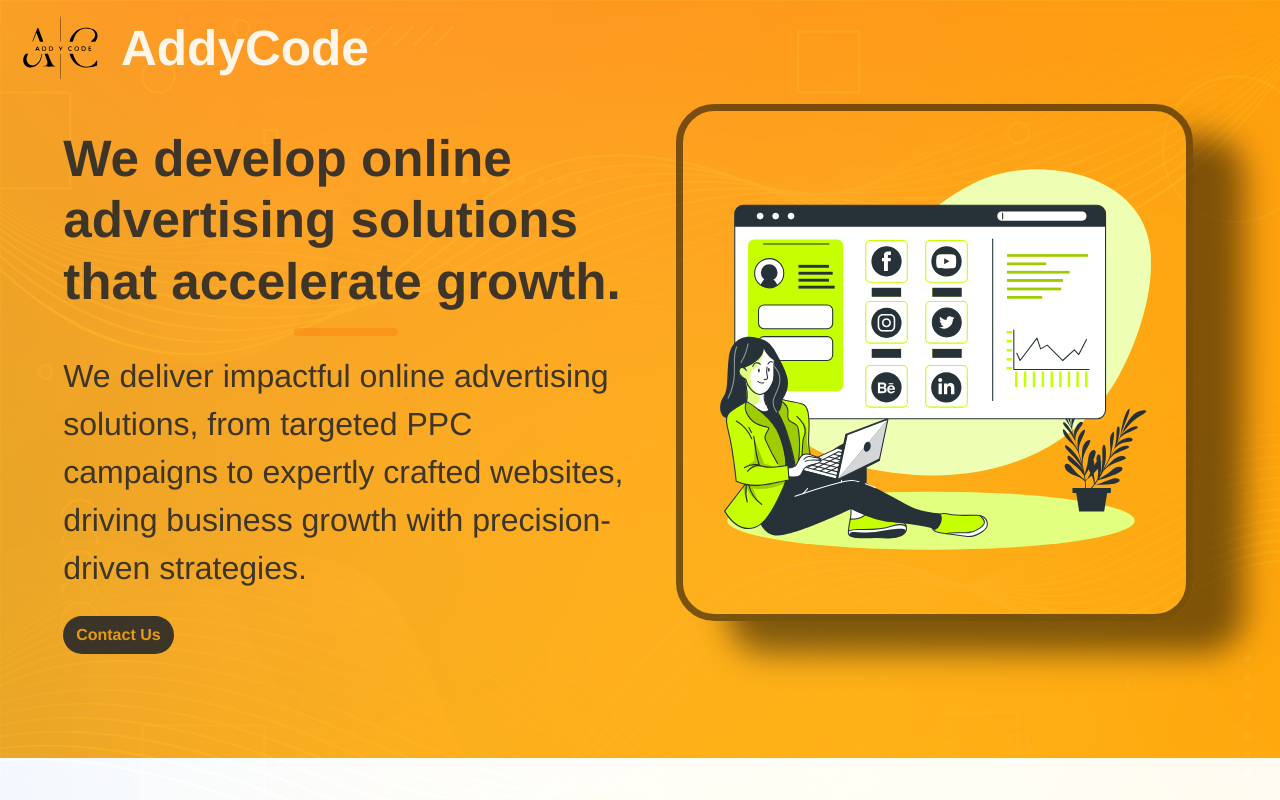
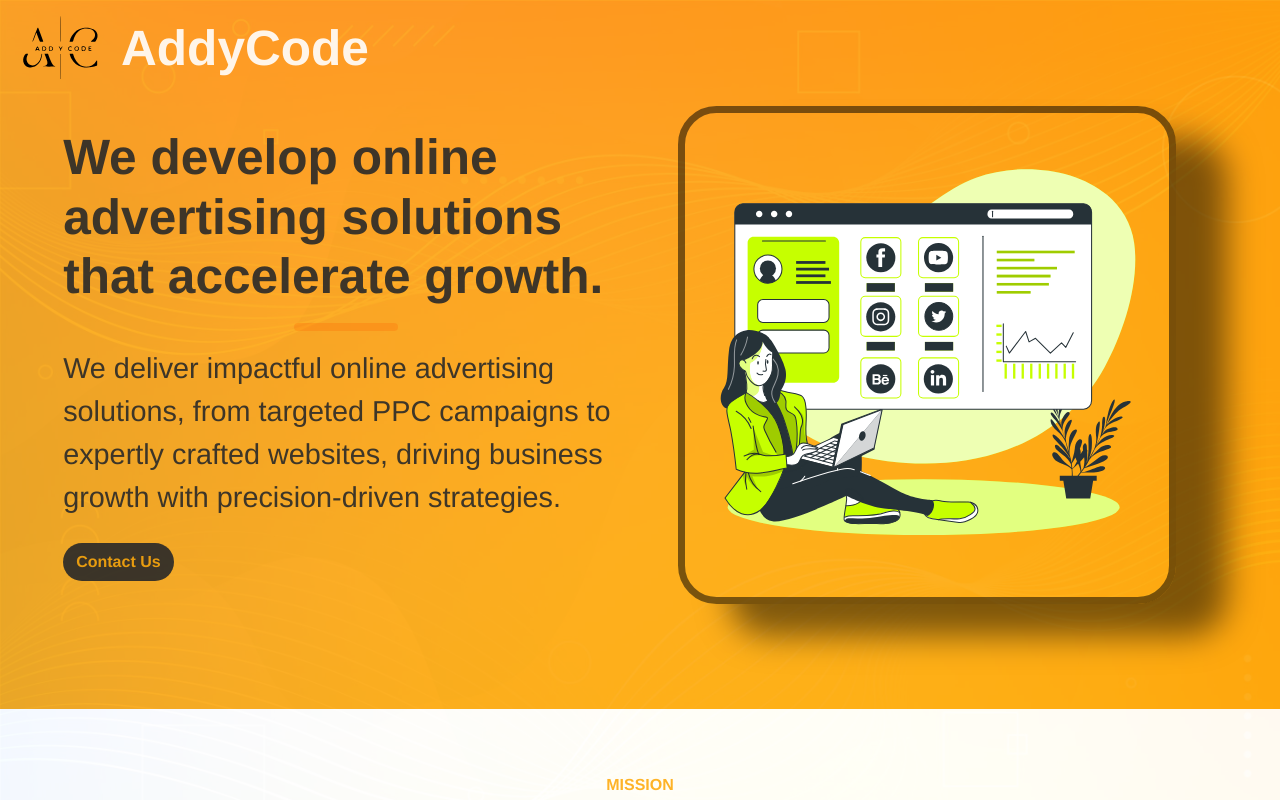
Before and after one commit to Saurabh-Kuma/AddyCode-Frontend, an Angular app: page / in a window 1280 px wide. Shown: the top 800 px of the page. Built offline with nearby package versions, Linux system fonts and the light colour scheme.

Commit message:
form improved

```diff
--- a/src/app/home/home.component.css
+++ b/src/app/home/home.component.css
@@ -66,13 +66,13 @@
 
 .heading-info {
   font-weight: 900;
-  font-size: clamp(1.9rem, 4vw, 3.3rem);
+  font-size: clamp(1.9rem, 4vw, 3.1rem);
   color: rgba(41, 41, 41, 0.9);
 }
 
 .info-detail {
-  font-weight: 500;
-  font-size: clamp(1.2rem, 3vw, 2rem);
+  font-weight:530;
+  font-size: clamp(1.2rem, 2.5vw, 1.8rem);
   font-stretch: extra-expanded;
   color: rgba(41, 41, 41, 0.9);
 }
@@ -93,11 +93,12 @@
 }
 
 .img-div {
-  padding: 3vh;
+  padding: clamp(1vh, 2vw, 4vh);
+  /* margin-left: 3vh; */
 }
 
 .handle-img-ppc {
-  width: 100%;
+  width: 97%;
   border: 0.6vw solid #00000085;
   box-shadow: 4vw 4vh 2.5vw rgba(0, 0, 0, 0.5);
   border-radius: 3vw;
--- a/src/app/home/home.component.html
+++ b/src/app/home/home.component.html
@@ -121,7 +121,7 @@
                     <label class='form-label' for="Message">Message: </label>
                     <textarea class='form-control mb-5' name="message" [(ngModel)]="message" id="" placeholder="type any message..."></textarea>
                     <p class="text-danger text-center">{{warning}}</p>
-                    <input class="btn btn-submit" type="button" (click)="onSubmit()" value="submit">
+                    <input class="btn btn-submit" type="button" #submitBtn (click)="onSubmit()" value="submit">
 
             </div>
             <div class="col-md-7 card shadow-lg mt-4 mx-auto contactUsdiv sent-success" *ngIf="!submitted">
--- a/src/app/home/home.component.ts
+++ b/src/app/home/home.component.ts
@@ -1,6 +1,6 @@
 import { CommonModule} from '@angular/common';
 import { HttpClient, HttpClientModule} from '@angular/common/http';
-import { Component, HostListener} from '@angular/core';
+import { Component, ElementRef, HostListener, ViewChild} from '@angular/core';
 import { FormsModule } from '@angular/forms';
 import AOS from 'aos'
 @Component({
@@ -38,7 +38,13 @@ export class HomeComponent{
 
   }
 
+
+  @ViewChild("submitBtn")
+  buttonRef!: ElementRef<HTMLInputElement>
+
   onSubmit(){
+    this.buttonRef.nativeElement.disabled= true
+    this.buttonRef.nativeElement.value = 'Processing...';
     this.detail={
       userName: this.userName,
       email: this.email,
@@ -46,8 +52,8 @@ export class HomeComponent{
       message: this.message
     }
     console.log(this.detail)
+
     this.http.post<any>(this.url, this.detail).subscribe(res=>{
-
       this.submitted= false
       console.log(res.message)
     }, error=> {
```
